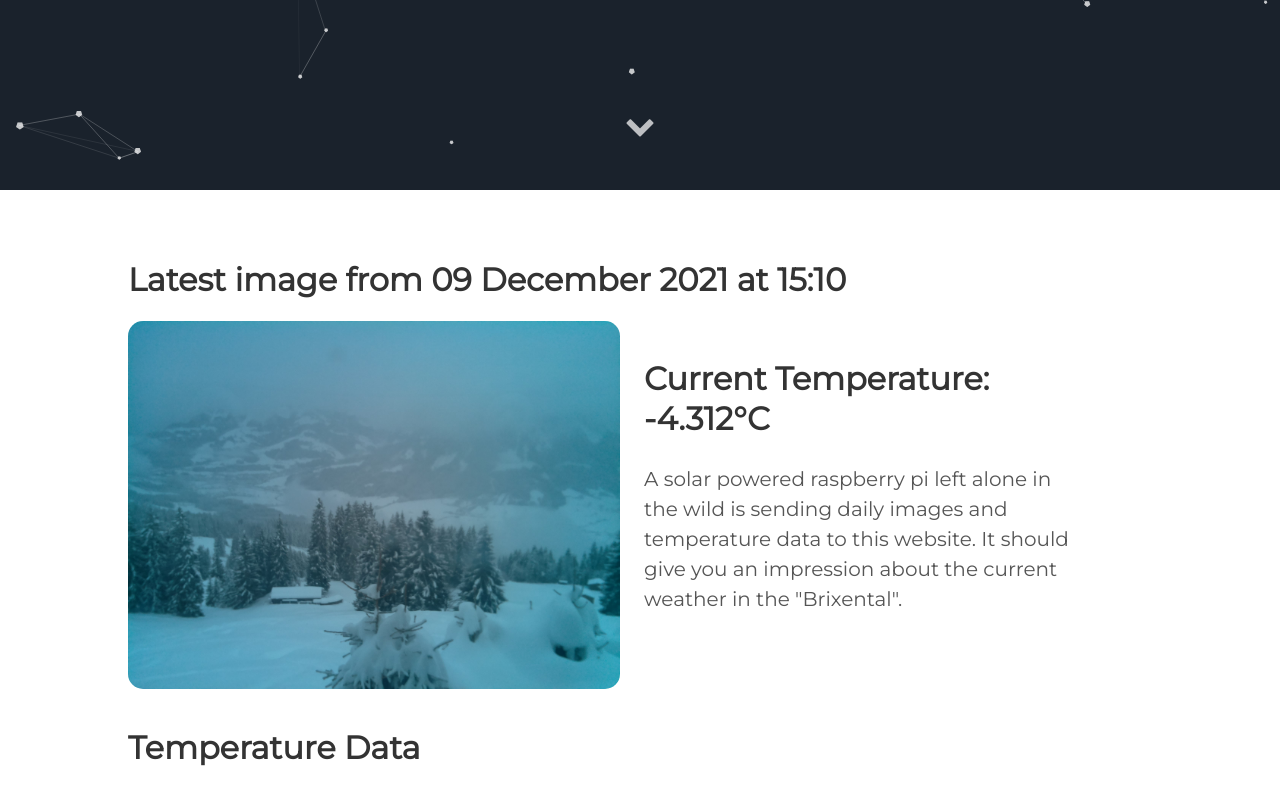
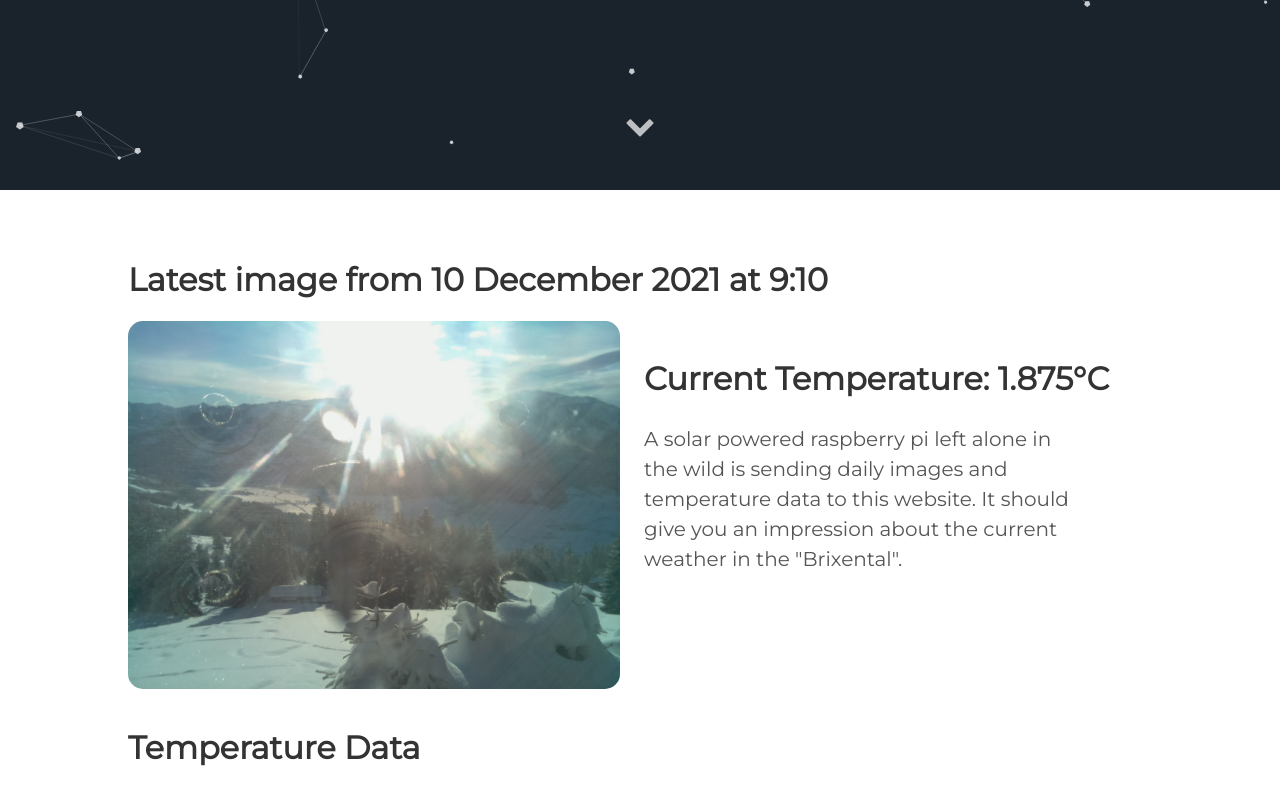
Before and after one commit to vektorious/vektorious.github.io, a Jekyll site: the page built from resources/huette.md, in a window 1280 px wide and 900 px high, scrolled down 710 px. Shown: the top 805 px of the window. Built offline with Jekyll 4.4.1, drawn with Linux system fonts in a browser that asks for light colours.

Commit message:
I'm a bot beep boop

```diff
--- a/resources/huette.md
+++ b/resources/huette.md
@@ -6,13 +6,13 @@ image: '/assets/img/'
 description: 'Live image from the Austrian alps'
 twitter_text: ' '
 ---
-## Latest image from 09 December 2021 at 15:10
+## Latest image from 10 December 2021 at  9:10
 <div class="huette">
   <div class="huette-image">
     <img src="{{ "/assets/img/huette.jpg" | prepend: site.baseurl }}">
   </div>
   <div class="huette-text">
-        <h2>Current Temperature: -4.312°C</h2>
+        <h2>Current Temperature: 1.875°C</h2>
         <p>A solar powered raspberry pi left alone in the wild is sending daily images and temperature data to this website. It should give you an impression about the current weather in the "Brixental".</p>
 
   </div>
```
Also changed, not shown: rpi-script/2021-12-10_090921.txt (renamed from rpi-script/2021-12-09_150918.txt, +5 -5 lines), rpi-script/huette.md (+2 -2 lines), assets/img/huette.jpg, assets/img/temp_plot.png, rpi-script/temp_plot.png, 1 other file.
